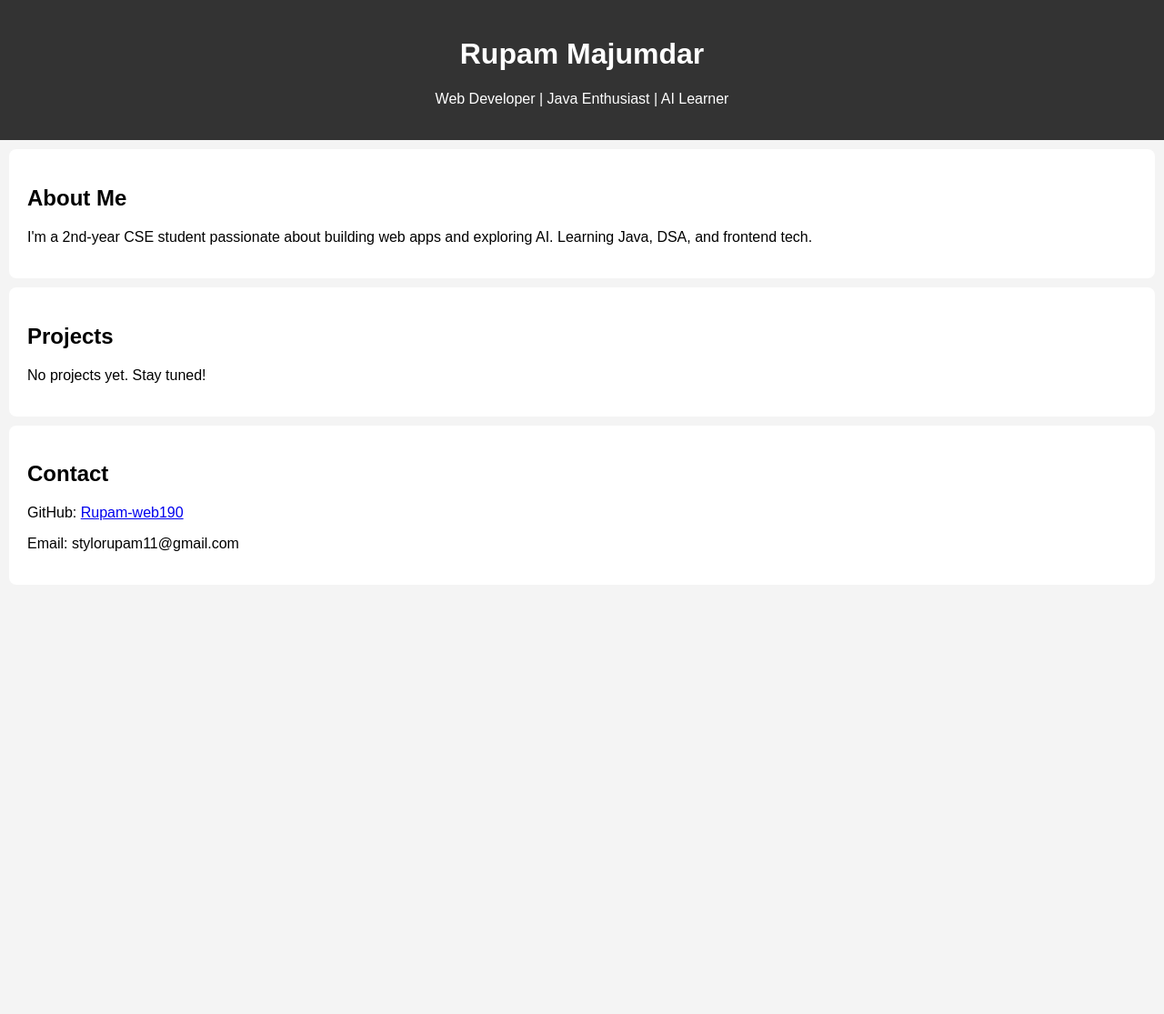
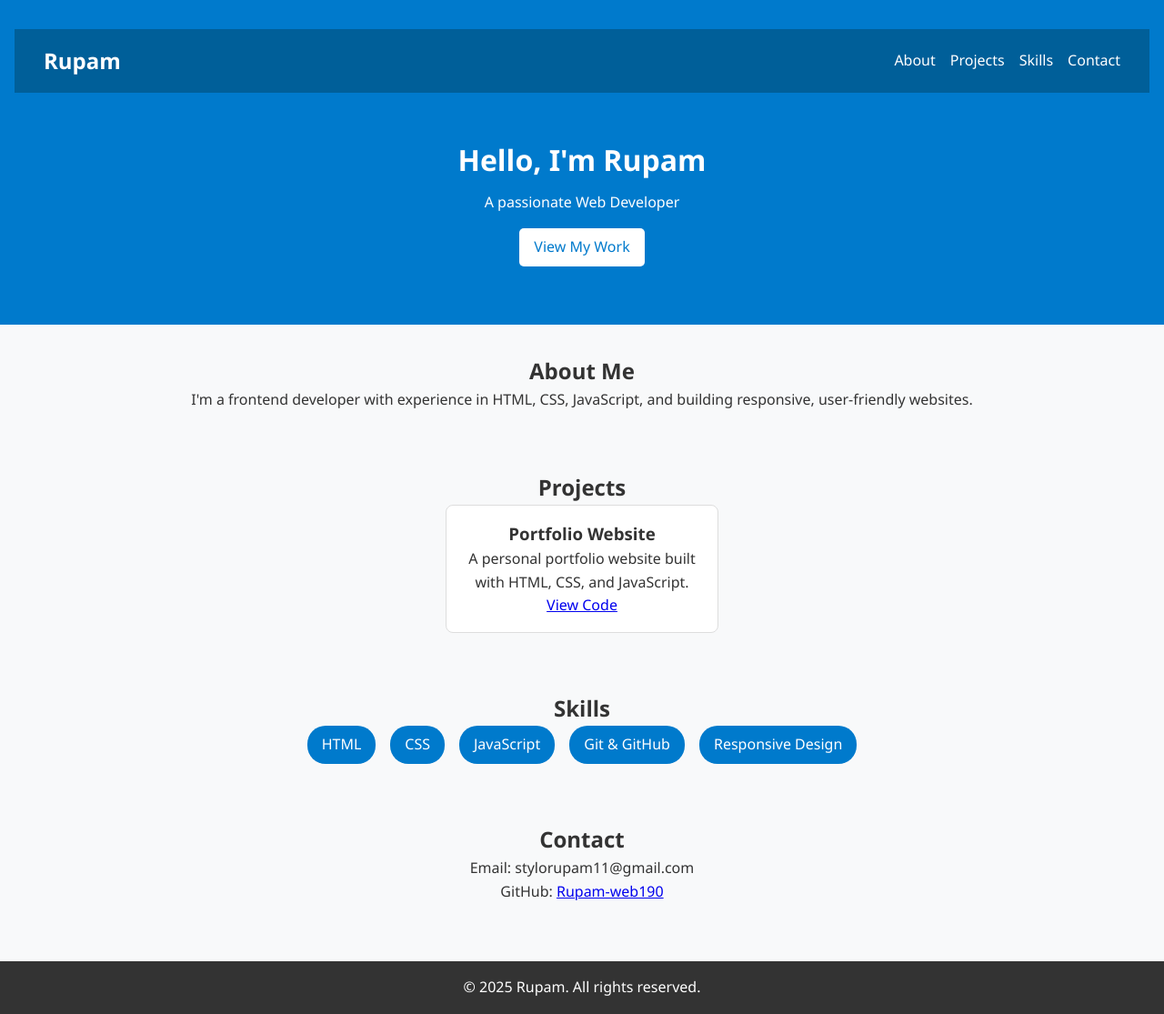
Before and after one commit to Rupam-web190/portfolio-website, a plain HTML site: page index.html in a window 1280 px wide. Shown: the whole page at 91% size. Before the commit the page ends 800 px from the top, so only its background shows below. Drawn offline with Linux system fonts and the light colour scheme.

Commit message:
Updated portfolio with new changes

```diff
--- a/index.html
+++ b/index.html
@@ -3,31 +3,64 @@
 <head>
   <meta charset="UTF-8" />
   <meta name="viewport" content="width=device-width, initial-scale=1.0" />
-  <title>Rupam's Portfolio</title>
+  <title>Rupam | Web Developer</title>
   <link rel="stylesheet" href="style.css" />
+  <script defer src="script.js"></script>
 </head>
 <body>
   <header>
-    <h1>Rupam Majumdar</h1>
-    <p>Web Developer | Java Enthusiast | AI Learner</p>
+    <nav>
+      <h1>Rupam</h1>
+      <ul>
+        <li><a href="#about">About</a></li>
+        <li><a href="#projects">Projects</a></li>
+        <li><a href="#skills">Skills</a></li>
+        <li><a href="#contact">Contact</a></li>
+      </ul>
+    </nav>
+    <section class="hero">
+      <h2>Hello, I'm Rupam</h2>
+      <p>A passionate Web Developer</p>
+      <a href="#projects" class="btn">View My Work</a>
+    </section>
   </header>
 
   <section id="about">
     <h2>About Me</h2>
-    <p>I'm a 2nd-year CSE student passionate about building web apps and exploring AI. Learning Java, DSA, and frontend tech.</p>
+    <p>I'm a frontend developer with experience in HTML, CSS, JavaScript, and building responsive, user-friendly websites.</p>
   </section>
 
   <section id="projects">
     <h2>Projects</h2>
-    <p>No projects yet. Stay tuned!</p>
+    <div class="project-list">
+      <div class="project">
+        <h3>Portfolio Website</h3>
+        <p>A personal portfolio website built with HTML, CSS, and JavaScript.</p>
+        <a href="https://github.com/Rupam-web190/portfolio-website" target="_blank">View Code</a>
+      </div>
+      <!-- Add more projects here -->
+    </div>
+  </section>
+
+  <section id="skills">
+    <h2>Skills</h2>
+    <ul class="skills">
+      <li>HTML</li>
+      <li>CSS</li>
+      <li>JavaScript</li>
+      <li>Git & GitHub</li>
+      <li>Responsive Design</li>
+    </ul>
   </section>
 
   <section id="contact">
     <h2>Contact</h2>
+    <p>Email: stylorupam11@gmail.com</p>
     <p>GitHub: <a href="https://github.com/Rupam-web190" target="_blank">Rupam-web190</a></p>
-    <p>Email: stylorupam11@gmail.com</p>
   </section>
 
-  <script src="script.js"></script>
+  <footer>
+    <p>&copy; 2025 Rupam. All rights reserved.</p>
+  </footer>
 </body>
 </html>
--- a/style.css
+++ b/style.css
@@ -1,20 +1,108 @@
-body {
-    font-family: Arial, sans-serif;
+* {
     margin: 0;
     padding: 0;
-    background-color: #f4f4f4;
+    box-sizing: border-box;
+  }
+
+  body {
+    font-family: 'Segoe UI', sans-serif;
+    background-color: #f8f9fa;
+    color: #333;
+    line-height: 1.6;
   }
 
   header {
-    background-color: #333;
+    background: #007acc;
     color: white;
-    padding: 20px;
+    padding: 2rem 1rem;
     text-align: center;
   }
 
+  nav {
+    display: flex;
+    justify-content: space-between;
+    align-items: center;
+    padding: 1rem 2rem;
+    background: #005f99;
+  }
+
+  nav h1 {
+    font-size: 1.5rem;
+  }
+
+  nav ul {
+    display: flex;
+    gap: 1rem;
+  }
+
+  nav ul li {
+    list-style: none;
+  }
+
+  nav ul li a {
+    color: white;
+    text-decoration: none;
+  }
+
+  .hero {
+    margin-top: 1rem;
+  }
+
+  .hero h2 {
+    font-size: 2rem;
+    margin-bottom: 0.5rem;
+  }
+
+  .hero .btn {
+    display: inline-block;
+    margin-top: 1rem;
+    padding: 0.5rem 1rem;
+    background: white;
+    color: #007acc;
+    text-decoration: none;
+    border-radius: 5px;
+  }
+
   section {
-    padding: 20px;
+    padding: 2rem;
+    text-align: center;
+  }
+
+  .project-list {
+    display: flex;
+    flex-wrap: wrap;
+    justify-content: center;
+    gap: 1rem;
+  }
+
+  .project {
+    border: 1px solid #ddd;
+    padding: 1rem;
+    border-radius: 8px;
     background: white;
-    margin: 10px;
-    border-radius: 8px;
+    max-width: 300px;
   }
+
+  .skills {
+    display: flex;
+    justify-content: center;
+    gap: 1rem;
+    flex-wrap: wrap;
+    padding: 0;
+  }
+
+  .skills li {
+    list-style: none;
+    background: #007acc;
+    color: white;
+    padding: 0.5rem 1rem;
+    border-radius: 20px;
+  }
+
+  footer {
+    background: #333;
+    color: white;
+    text-align: center;
+    padding: 1rem;
+    margin-top: 2rem;
+  }
```
